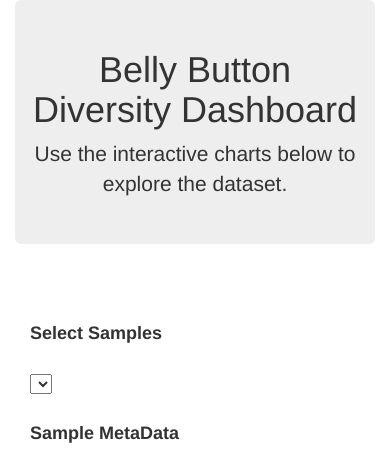
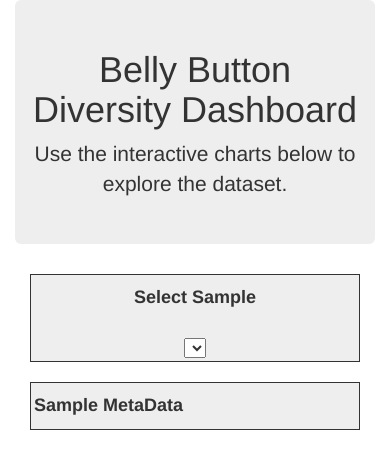
Before and after one commit to kchhajed1/bootcamp, a Flask app: page / in a window 390 px wide. Shown: the top 454 px of the page. After the commit the page ends 430 px from the top, so only its background shows below. Run offline with Flask 2, Linux system fonts and the light colour scheme; lists and menus that the app fills with data are empty; some libraries are stand-ins or nearby versions.

Commit message:
Belly Button Analysis using Plotly

```diff
--- a/Plotly/app.py
+++ b/Plotly/app.py
@@ -127,9 +127,12 @@
     meta_sample = session.query(*sel).filter(Samples_metadata.SAMPLEID == sampleid)
 
     for row in meta_sample:
-        if (row[0] > 0):
-            wfreq_dict["WFREQ"] = row[0]
-            wfreq_dict["SAMPLEID"] = sampleid
+        if (row[0] == 0):
+                wfreq_dict["WFREQ"] = 0
+                wfreq_dict["SAMPLEID"] = sampleid
+        else:
+                wfreq_dict["WFREQ"] = row[0]
+                wfreq_dict["SAMPLEID"] = sampleid
 
     return jsonify(wfreq_dict)
 
--- a/Plotly/static/js/app.js
+++ b/Plotly/static/js/app.js
@@ -39,8 +39,8 @@
 function plotPie(sampleid)
 {
     var url = "/samples/" + sampleid;
-    console.log(sampleid)
-    console.log(url)
+    //console.log(sampleid)
+    //console.log(url)
 
     Plotly.d3.json(url, function(error, response){
             if (error) return console.warn(error);
@@ -48,17 +48,32 @@
             var labels = response.otu_ids.slice(0, 10);
             var values = response.sample_values.slice(0,10);
 
-            data =  [{   "labels": labels,
+            desc = []
+
+            new_url = "/otu"
+
+            Plotly.d3.json(new_url,function(error,response1)
+                           {
+                                    for (var i=0;i<labels.length;i++)
+                                    {
+                                        if (error) return console.warn(error);
+                                            desc.push(response1[labels[i]-1])
+                                    }
+                                }
+                            )
+
+            //console.log(desc)
+            data =  [{  "labels": labels,
                         "values": values,
-                      "type": "pie"}   ]
-
+                        "text":desc,
+                        "type": "pie"}   ]
              var layout = {
                 title: '<b>Bacterial OTUs of Sample <br> for ' + sampleid
                 };
 
             var PIE = document.getElementById('PieChart');
 
-            Plotly.plot(PIE, data, layout);
+            Plotly.newPlot(PIE, data, layout);
         })
 }
 
@@ -140,31 +155,56 @@
     Plotly.d3.json(url, function(error, response){
             if (error) return console.warn(error);
 
-            var x = response.otu_ids;
-            var y = response.sample_values;
-            var s = []
-            for (i=0;i<y.length;i++)
+            var xaxis = response.otu_ids;
+            var yaxis = response.sample_values;
+            var size = []
+
+            for (i=0;i<yaxis.length;i++)
             {
-                s.push(y[i]*0.5)
+                size.push(yaxis[i]*0.45)
             }
 
-            //console.log(s)
-            //  console.log(y)
+            desc1 = []
+            new_url = "/otu"
 
-            data =  [{   x: x,
-                         y: y,
-                         mode: 'markers',
-                         marker: {size: s },
-                         type: "scatter"}   ]
+            Plotly.d3.json(new_url,function(error,response1){
+                                    for (var i=0;i<xaxis.length;i++)
+                                    {
+                                        if (error) return console.warn(error);
+                                            desc1.push(response1[xaxis[i]-1])
+                                    }
+                                }
+                            )
+
+            console.log(desc1)
+
+
+            data =  [   {   x: xaxis,
+                             y: yaxis,
+                             mode: 'markers',
+                             type: "scatter",
+                             text:desc1,
+                             marker: {size: size,
+                                     color:xaxis.map(j=>j)
+                                     }
+                         }
+                    ]
 
             var layout = {
                 title: '<b>Number of Bacterial Samples per OTU for Sample ' + sampleid,
-                showlegend: false
-                };
+                showlegend: false,
+                hovermode: "closest",
+                yaxis: {title: "# of Samples",
+                    showline: true,
+                    zeroline: false},
+                xaxis: {title: "OTU ID",
+                    showline: true,
+                    zeroline: false
+                }};
 
             var SCATTER = document.getElementById('scatter');
 
-            Plotly.plot(SCATTER, data,layout);
+            Plotly.newPlot(SCATTER, data,layout);
         })
 }
 
--- a/Plotly/templates/index.html
+++ b/Plotly/templates/index.html
@@ -3,7 +3,6 @@
 
 <head>
 	<meta charset="UTF-8">
-<!--	<link rel="stylesheet" type="text/css" href="../static/styles.css">-->
 	<meta name="viewport" content="width=device-width, initial-scale=1.0">
 	<meta http-equiv="X-UA-Compatible" content="ie=edge">
 	<title>Belly Button Diversity Dashboard</title>
@@ -17,38 +16,34 @@
 			<h1>Belly Button Diversity Dashboard</h1>
             <p style="text-align: center">Use the interactive charts below to explore the dataset.</p>
 		</div>
-	<br/>
-
 		<div class="container">
-			<div class="row col-md-4">
+			<div class="row col-md-2" >
+                <div style="border: solid 1px; padding:3px; background-color: #EEE; text-align: center">
+                    <h4><b>Select Sample</b></h4>
+                    <br>
+                    <select id="selDataset" onchange="getData(this.value)" ></select>
+                </div>
                 <br>
-                <h4><b>Select Samples</b></h4>
-                <br>
-                <select id="selDataset" onchange="getData(this.value)"></select>
-                <br><br>
-				<h4><b>Sample MetaData</b></h4>
-                <p id="sampleMetaData"></p>
+                <div style="border: solid 1px; padding:3px; background-color: #EEE; text-align: left">
+                    <h4><b>Sample MetaData</b></h4>
+                    <p id="sampleMetaData"></p>
+                </div>
 			</div>
 
-            <div class="row col-md-4">
-                <div id="PieChart" style="height: 400px; width: 300px; float: left"></div>
+            <div class="row col-md-6">
+                <div id="PieChart"></div>
 			</div>
 
 			<div class="container col-md-4">
-                <div id="gauge" style="height: 400px; width: 300px; float: left"></div>
+                <div id="gauge"></div>
 			</div>
 		</div>
-
         <div class="container">
             <div class="row col-md-12">
             <div id="scatter"></div>
             </div>
         </div>
-
-
 	</div>
-
-
 
     <script src="https://cdnjs.cloudflare.com/ajax/libs/d3/4.7.3/d3.min.js"></script>
     <script src="https://cdn.plot.ly/plotly-latest.min.js"></script>
```
